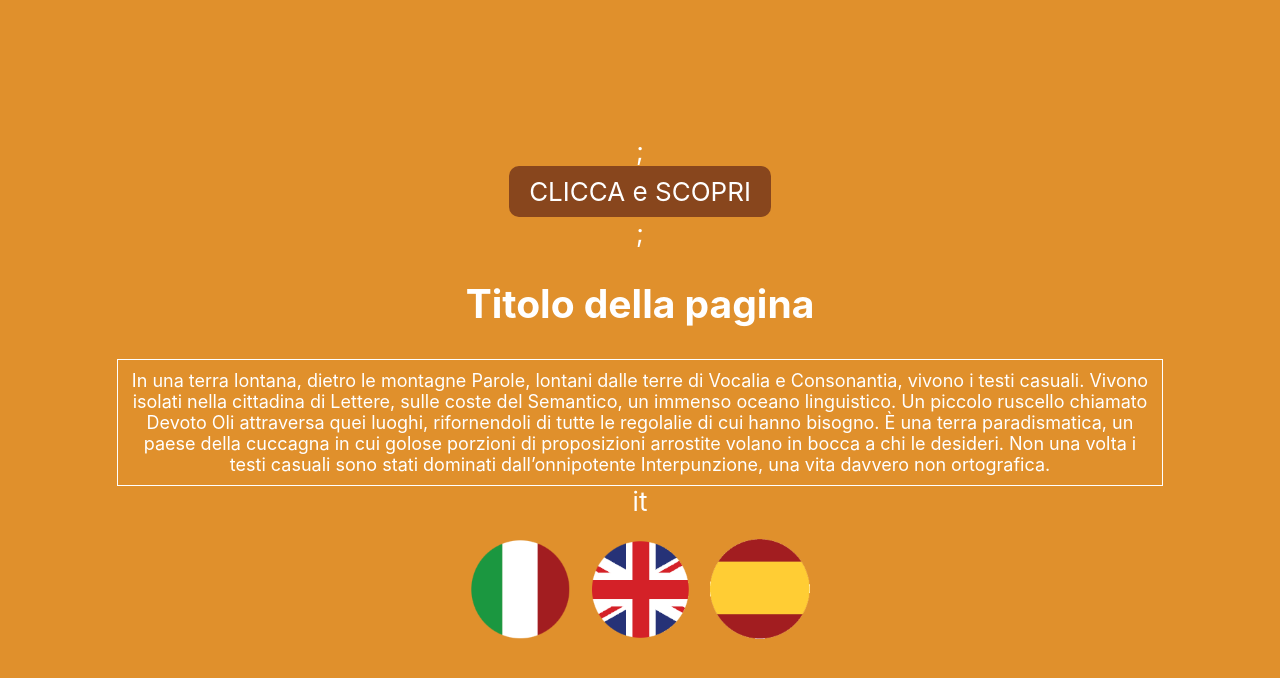
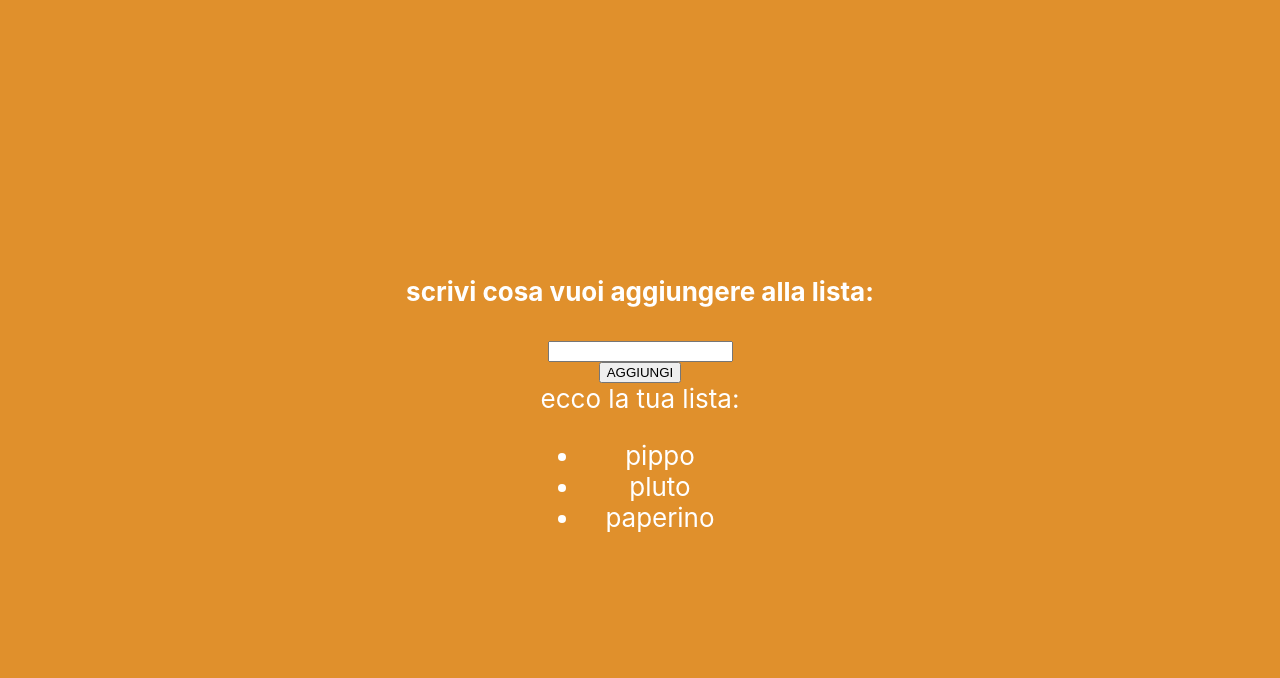
Before and after one commit to doroline/cibum, a React (Create React App) app: page / in a window 1280 px wide. Shown: the top 678 px of the page. Built offline with nearby package versions, Linux system fonts and the light colour scheme.

Commit message:
aggiunta la lista spesa e migliorato script delle lingue

```diff
--- a/src/components/Lingue.js
+++ b/src/components/Lingue.js
@@ -1,23 +1,34 @@
+import { testi } from '../constants';
 function Lingue(props) {
-    if (props.lingua=="it") {
-        return (
-      <>
-        <h2>Titolo della pagina</h2>
-          <p className="paragrafo">In una terra lontana, dietro le montagne Parole, lontani dalle terre di Vocalia e Consonantia, vivono i testi casuali. Vivono isolati nella cittadina di Lettere, sulle coste del Semantico, un immenso oceano linguistico. Un piccolo ruscello chiamato Devoto Oli attraversa quei luoghi, rifornendoli di tutte le regolalie di cui hanno bisogno. È una terra paradismatica, un paese della cuccagna in cui golose porzioni di proposizioni arrostite volano in bocca a chi le desideri. Non una volta i testi casuali sono stati dominati dall’onnipotente Interpunzione, una vita davvero non ortografica.</p>
-      </>
-    );} else if (props.lingua=="en") {
-        return (
+    return(
         <>
-        <h2>Page Title</h2>
-            <p className="paragrafo">In a distant land, behind the Parole mountains, far from the lands of Vocalia and Consonantia, random lyrics live. They live isolated in the town of Lettere, on the shores of the Semantic, an immense linguistic ocean. A small stream called Devoto Oli runs through those places, supplying them with all the regulations they need. It is a paradismatic land, a land of plenty where greedy portions of roasted propositions fly into the mouth of those who want them. Not once have random texts been dominated by the almighty punctuation, a truly non-spelling life.</p>
+            <h2>{testi[props.lingua].titolo}</h2>
+            <p className="paragrafo">{testi[props.lingua].paragrafo}</p>
         </>
-      );}else if (props.lingua=="es") {
-          return (
-        <>
-        <h2>Título de la página</h2>
-            <p className="paragrafo">En una tierra lejana, detrás de las montañas Parole, lejos de las tierras de Vocalia y Consonantia, viven letras al azar. Viven aislados en el pueblo de Lettere, a orillas de la Semántica, un inmenso océano lingüístico. Un pequeño arroyo llamado Devoto Oli atraviesa esos lugares, proporcionándoles todas las regulaciones que necesitan. Es una tierra paradisíaca, una tierra de abundancia donde porciones codiciosas de propuestas asadas vuelan a la boca de quienes las quieren. Ni una sola vez los textos aleatorios han estado dominados por la puntuación todopoderosa, una vida verdaderamente sin ortografía.</p>
-        </>
-      );}
+    )
   }
 
+
+
+//   function Lingue(props) {
+//     if (props.lingua=="it") {
+//         return (
+//       <>
+//         <h2>Titolo della pagina</h2>
+//           <p className="paragrafo">In una terra lontana, dietro le montagne Parole, lontani dalle terre di Vocalia e Consonantia, vivono i testi casuali. Vivono isolati nella cittadina di Lettere, sulle coste del Semantico, un immenso oceano linguistico. Un piccolo ruscello chiamato Devoto Oli attraversa quei luoghi, rifornendoli di tutte le regolalie di cui hanno bisogno. È una terra paradismatica, un paese della cuccagna in cui golose porzioni di proposizioni arrostite volano in bocca a chi le desideri. Non una volta i testi casuali sono stati dominati dall’onnipotente Interpunzione, una vita davvero non ortografica.</p>
+//       </>
+//             );} else if (props.lingua=="en") {
+//                  return (
+//                 <>
+//         <h2>Page Title</h2>
+//             <p className="paragrafo">In a distant land, behind the Parole mountains, far from the lands of Vocalia and Consonantia, random lyrics live. They live isolated in the town of Lettere, on the shores of the Semantic, an immense linguistic ocean. A small stream called Devoto Oli runs through those places, supplying them with all the regulations they need. It is a paradismatic land, a land of plenty where greedy portions of roasted propositions fly into the mouth of those who want them. Not once have random texts been dominated by the almighty punctuation, a truly non-spelling life.</p>
+//         </>
+//       );}else if (props.lingua=="es") {
+//           return (
+//         <>
+//         <h2>Título de la página</h2>
+//             <p className="paragrafo">En una tierra lejana, detrás de las montañas Parole, lejos de las tierras de Vocalia y Consonantia, viven letras al azar. Viven aislados en el pueblo de Lettere, a orillas de la Semántica, un inmenso océano lingüístico. Un pequeño arroyo llamado Devoto Oli atraviesa esos lugares, proporcionándoles todas las regulaciones que necesitan. Es una tierra paradisíaca, una tierra de abundancia donde porciones codiciosas de propuestas asadas vuelan a la boca de quienes las quieren. Ni una sola vez los textos aleatorios han estado dominados por la puntuación todopoderosa, una vida verdaderamente sin ortografía.</p>
+//         </>
+//       );}
+//   }
   export default Lingue;
--- /dev/null
+++ b/src/constants.js
@@ -0,0 +1,14 @@
+export const testi = {
+    it: {
+        titolo: "Titolo della pagina",
+        paragrafo: "In una terra lontana, dietro le montagne Parole, lontani dalle terre di Vocalia e Consonantia, vivono i testi casuali. Vivono isolati nella cittadina di Lettere, sulle coste del Semantico, un immenso oceano linguistico. Un piccolo ruscello chiamato Devoto Oli attraversa quei luoghi, rifornendoli di tutte le regolalie di cui hanno bisogno. È una terra paradismatica, un paese della cuccagna in cui golose porzioni di proposizioni arrostite volano in bocca a chi le desideri. Non una volta i testi casuali sono stati dominati dall’onnipotente Interpunzione, una vita davvero non ortografica."
+    },
+    en: {
+        titolo: "Page Title",
+        paragrafo: "In a distant land, behind the Parole mountains, far from the lands of Vocalia and Consonantia, random lyrics live. They live isolated in the town of Lettere, on the shores of the Semantic, an immense linguistic ocean. A small stream called Devoto Oli runs through those places, supplying them with all the regulations they need. It is a paradismatic land, a land of plenty where greedy portions of roasted propositions fly into the mouth of those who want them. Not once have random texts been dominated by the almighty punctuation, a truly non-spelling life."
+    },
+    es: {
+        titolo: "Título de la página",
+        paragrafo: "En una tierra lejana, detrás de las montañas Parole, lejos de las tierras de Vocalia y Consonantia, viven letras al azar. Viven aislados en el pueblo de Lettere, a orillas de la Semántica, un inmenso océano lingüístico. Un pequeño arroyo llamado Devoto Oli atraviesa esos lugares, proporcionándoles todas las regulaciones que necesitan. Es una tierra paradisíaca, una tierra de abundancia donde porciones codiciosas de propuestas asadas vuelan a la boca de quienes las quieren. Ni una sola vez los textos aleatorios han estado dominados por la puntuación todopoderosa, una vida verdaderamente sin ortografía."
+    },
+}
--- a/src/conteiners/App.js
+++ b/src/conteiners/App.js
@@ -5,6 +5,7 @@ import Lingue from '../components/Lingue';
 import bandieraIt from '../assets/bandiera-it.png';
 import bandieraEn from '../assets/bandiera-en.png';
 import bandieraEs from '../assets/bandiera-es.png';
+
 
 function App() {
   const [currentLingua, setCurrentLingua] = useState("it");
@@ -45,11 +46,11 @@ function App() {
             CLICCA e NASCONDI
             </div>
         </>
-        )};
+        )}
 
        { !showImg &&(<div onClick={gestisciClick} className="btn">
         CLICCA e SCOPRI
-      </div>)};
+      </div>)}
 
               <div><Lingue lingua={currentLingua} /><span>{currentLingua}</span></div>
               <div>
--- /dev/null
+++ b/src/conteiners/Lista.js
@@ -0,0 +1,56 @@
+import {Component, useState} from 'react';
+import './App.css';
+
+function Lista() {
+
+    const [inputCorrente, setInputCorrente]= useState("");
+    const [lista, setLista]= useState([]); // cosi facendo inizializzo la supervariabile lista come un array
+
+    const gestisciOnChange = (evento) =>{
+        setInputCorrente(evento.target.value);
+    };
+    const aggiungiElementoAllaLista = () =>{
+        const listaAggiornata = [... lista];// con questi 3 punti gli dico di CLONARE tutto il contenuto dell array lista, avessimo dovuto clonare un oggetto sarebbe stata la setssa cosa ma nelle graffe {... pippo}
+        listaAggiornata.push(inputCorrente);// aggiungo l'input corrente
+        setLista(listaAggiornata); // modifico la nostra lista
+        setInputCorrente("");
+    };
+
+    const personaggi = ['pippo', 'pluto', 'paperino'];
+  return (
+    <div className="App">
+        <header className="App-header">
+            <h4>scrivi cosa vuoi aggiungere alla lista:</h4>
+            <input value={inputCorrente} onChange={(evento) => gestisciOnChange(evento)}/>
+
+            <button type="button" onClick={() => aggiungiElementoAllaLista()}>AGGIUNGI</button>
+            <div>ecco la tua lista:
+                <ul>
+                {lista.map((elemento, indice) => {
+                        //il map ci permette di ciclare un array e di mostrare gli elementi che contieneù
+                        return(
+                            <li>{elemento}</li>
+                        )
+                    }
+                )}
+
+                </ul>
+                <ul>
+                {personaggi.map((personaggio) => {
+                        //il map ci permette di ciclare un array e di mostrare gli elementi che contieneù
+                        return(
+                            <li>{personaggio}</li>
+                        )
+                    }
+                )}
+
+                </ul>
+            </div>
+
+        </header>
+
+      </div>
+  );
+}
+
+export default Lista;
--- a/src/index.js
+++ b/src/index.js
@@ -1,12 +1,13 @@
 import React from 'react';
 import ReactDOM from 'react-dom';
 import './index.css';
-import App from './conteiners/App';
+//import App from './conteiners/App';
+import Lista from './conteiners/Lista';
 import reportWebVitals from './reportWebVitals';
 
 ReactDOM.render(
   <React.StrictMode>
-    <App />
+    <Lista />
   </React.StrictMode>,
   document.getElementById('root')
 );
```
